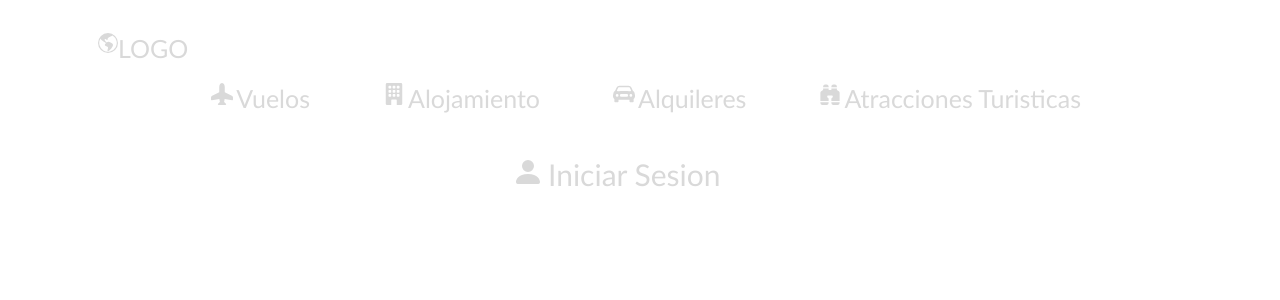
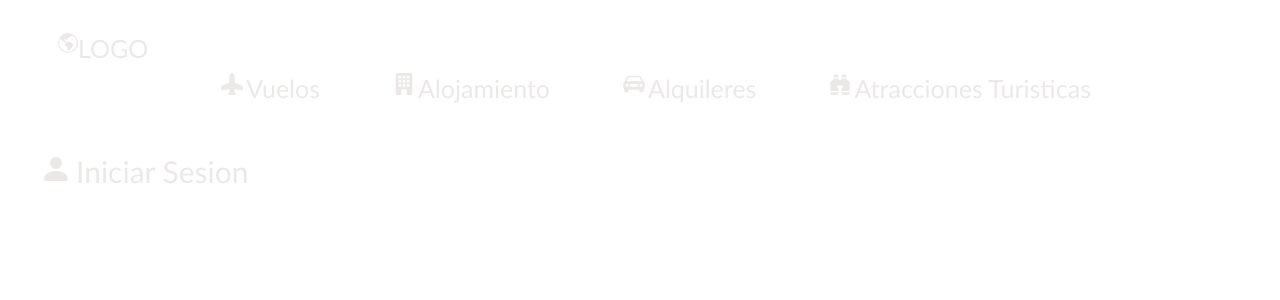
Before and after one commit to davidcortes241916/reservas_online, a Django app: template reservas_vuelos_online_pj/templates/layouts/menu_base.html in a window 1280 px wide. Shown: the top 300 px of the page. Run offline with Django 4.2, Linux system fonts and the light colour scheme; the template is opened without the code that fills it, so the values that code supplies are empty.

Commit message:
design basic are added to it, if there is changes or if there is new ideas for the design of the nav menu add and to add in the git

```diff
--- a/reservas_vuelos_online_pj/static/css/style_navBar.css
+++ b/reservas_vuelos_online_pj/static/css/style_navBar.css
@@ -6,7 +6,8 @@
 
 a{
     text-decoration: none;
-    color: #d9d9d9;
+    color: #ece8e8;
+    transition: color 0.1s ease;
 }
 
 /*classes*/
@@ -16,7 +17,11 @@ a{
 }
 
 .menu{
-    padding-left: 50px;
+    padding-left: 10px;
+}
+
+.logo{
+    padding-right: 50px;
 }
 
 .menu-ul{
@@ -26,24 +31,32 @@ a{
 
 .menu-li{
     float: left;
-    padding: 50px 50px 10px 20px;
+    padding: 40px 50px 10px 20px;
 }
 
 .session{
-    padding-left: 500px;
+    padding-left: 28px;
 }
 
-.signIn, .logIn{
+.logIn{
     font-size: 30px;
     border: none;
     background: none;
-    padding: 8px 8px 8px 0px;
-}
-
-.signIn{
-    padding-top: 13px;
+    padding: 15px 0px 8px 0px;
 }
 
 /*animations*/
+a:hover{
+    color: #b6b6b6;
+}
+
+.logIn a:hover{
+    color: #f9f9f9;
+    transition: color 0ms ease;
+    background: linear-gradient(to bottom right, #cf0841, #a2163e);
+    padding-left: 5px;
+    width: 250px;
+    height: 40px;
+}
 
 /*responsive design*/
```
